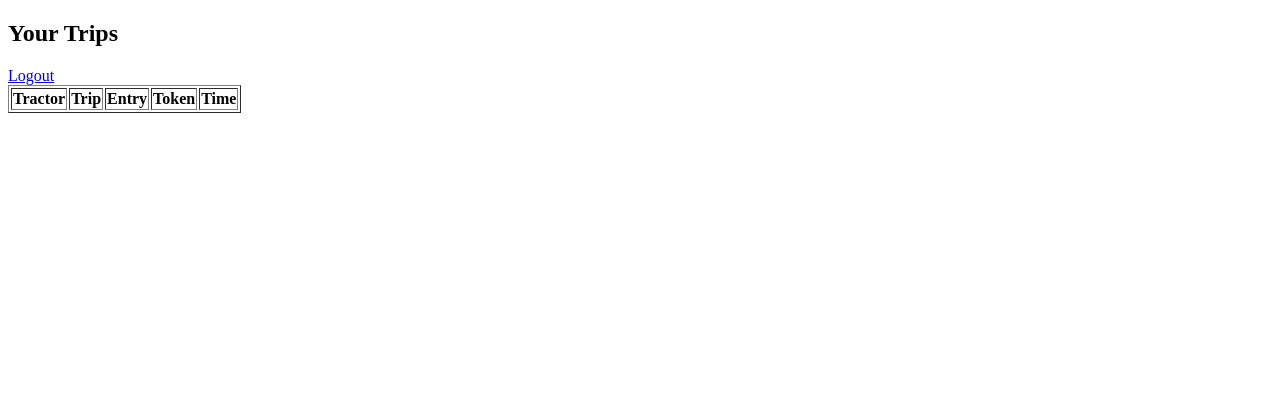
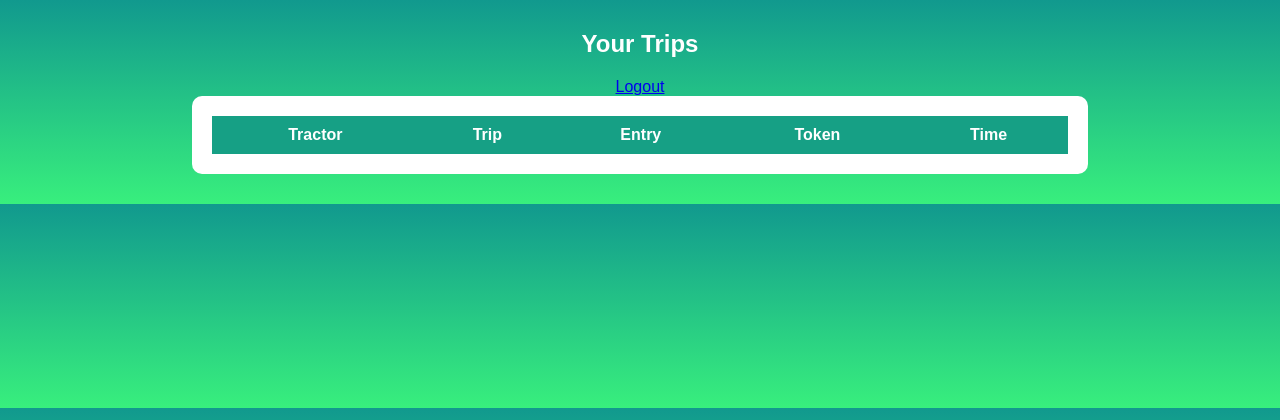
Before and after one commit to vanshri28/tractor_dashboard, a Flask app: page /farmer_dashboard in a window 1280 px wide. Shown: the top 420 px of the page. Run offline with Flask 3, Linux system fonts and the light colour scheme; the visitor is signed in with stand-in values (Sample User, id 1); data that the repository does not hold is empty.

Commit message:
Update farmer_dashboard.html

```diff
--- a/templates/farmer_dashboard.html
+++ b/templates/farmer_dashboard.html
@@ -2,14 +2,56 @@
 <html>
 <head>
 <title>Farmer Dashboard</title>
+
+<style>
+body{
+margin:0;
+font-family:Arial;
+background:linear-gradient(#11998e,#38ef7d);
+color:white;
+}
+
+.container{
+width:70%;
+margin:30px auto;
+text-align:center;
+}
+
+.table-box{
+background:white;
+color:black;
+padding:20px;
+border-radius:10px;
+}
+
+table{
+width:100%;
+border-collapse:collapse;
+}
+
+th{
+background:#16a085;
+color:white;
+padding:10px;
+}
+
+td{
+padding:10px;
+text-align:center;
+}
+</style>
+
 </head>
 
 <body>
 
+<div class="container">
+
 <h2>Your Trips</h2>
 <a href="/logout">Logout</a>
 
-<table border="1">
+<div class="table-box">
+<table>
 <tr>
 <th>Tractor</th>
 <th>Trip</th>
@@ -29,6 +71,9 @@
 {% endfor %}
 
 </table>
+</div>
+
+</div>
 
 </body>
 </html>
```
